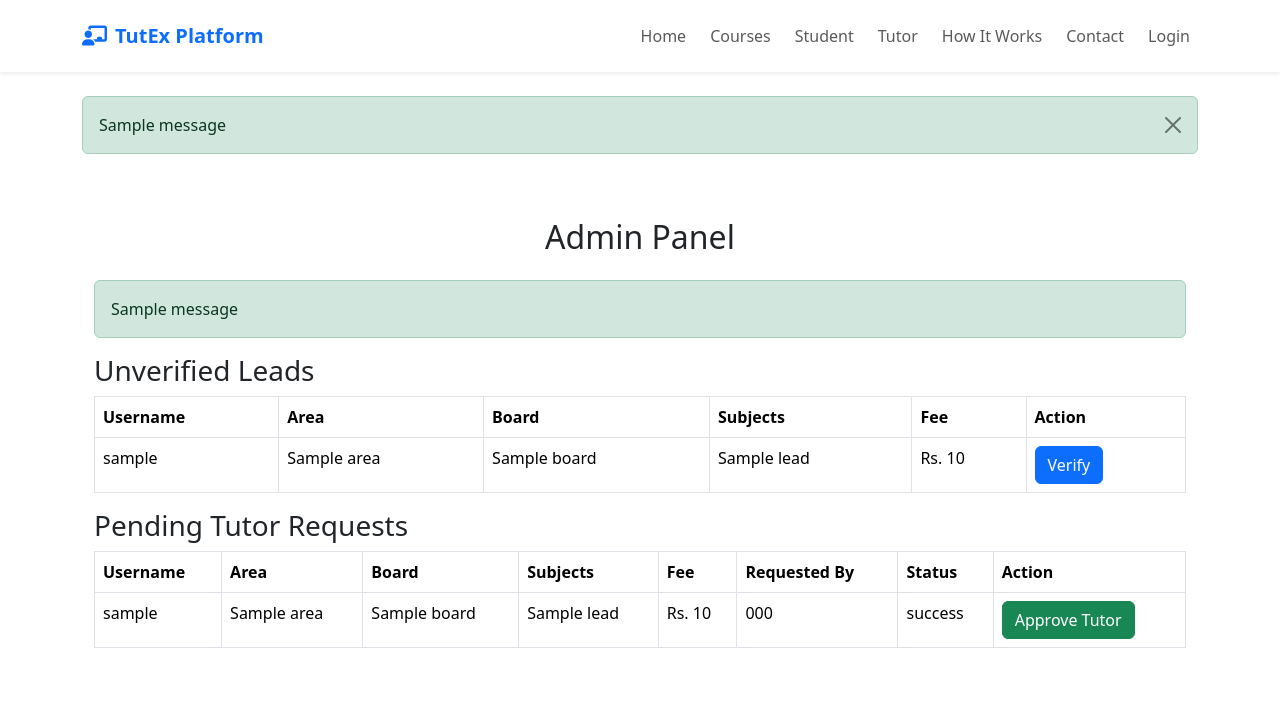
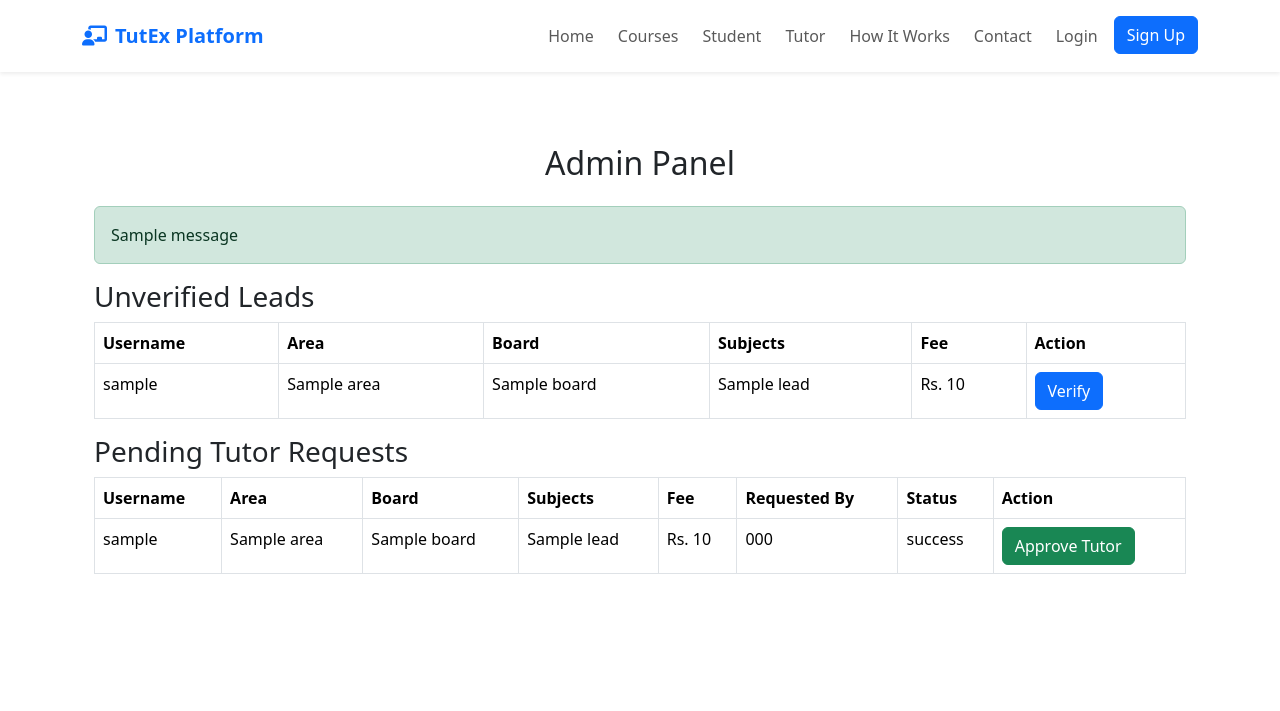
Before and after one commit to abdulrehmangulfaraz/TutEx, a Python web app: template frontend/templates/admin.html in a window 1280 px wide. Shown: the top 711 px of the page. Run offline with Jinja, Linux system fonts and the light colour scheme; the template is opened without the code that fills it: most values are stand-ins (such as "Sample title", 1, 10 or a date in 2020); one stand-in notice (Sample message) is shown; some libraries are stand-ins or nearby versions.

Commit message:
build: Add full user auth flow and secure credentials

```diff
--- a/frontend/templates/base.html
+++ b/frontend/templates/base.html
@@ -5,19 +5,18 @@
   <meta name="viewport" content="width=device-width, initial-scale=1">
   <title>{% block title %}TutEx Platform{% endblock %}</title>
 
-  <!-- Bootstrap CSS -->
-  <link
-    href="https://cdn.jsdelivr.net/npm/bootstrap@5.3.3/dist/css/bootstrap.min.css"
-    rel="stylesheet"
-    integrity="sha384-QWTKZyjpPEjISv5WaRU9OFeRpok6YctnYmDr5pNlyT2bRjXh0JMhjY6hW+ALEwIH"
-    crossorigin="anonymous">
+  <link href="https://cdn.jsdelivr.net/npm/bootstrap@5.3.3/dist/css/bootstrap.min.css" rel="stylesheet" integrity="sha384-QWTKZyjpPEjISv5WaRU9OFeRpok6YctnYmDr5pNlyT2bRjXh0JMhjY6hW+ALEwIH" crossorigin="anonymous">
 
-  <!-- Font Awesome (for icons) -->
-  <link
-    href="https://cdnjs.cloudflare.com/ajax/libs/font-awesome/6.5.0/css/all.min.css"
-    rel="stylesheet"
-    integrity="sha384-qvW/QYw1wvDz8A8Gi9v7q0zA9e3E1F7boAgIuJo3tkf7qx/EDWxPZgyrZAEZwA+6"
-    crossorigin="anonymous">
+  <link rel="stylesheet" href="https://cdnjs.cloudflare.com/ajax/libs/font-awesome/6.5.0/css/all.min.css">
+
+  <link rel="stylesheet" href="https://cdnjs.cloudflare.com/ajax/libs/animate.css/4.1.1/animate.min.css"/>
+  <link rel="stylesheet" href="https://cdnjs.cloudflare.com/ajax/libs/hover.css/2.3.1/css/hover-min.css" />
+  <link rel="stylesheet" href="https://unpkg.com/aos@2.3.4/dist/aos.css" />
+
+  <link rel="stylesheet" href="https://cdnjs.cloudflare.com/ajax/libs/dropzone/5.9.3/dropzone.min.css">
+  <link rel="stylesheet" href="https://cdnjs.cloudflare.com/ajax/libs/intl-tel-input/17.0.13/css/intlTelInput.min.css"/>
+
+  {# <link rel="stylesheet" href="{{ url_for('static', path='css/style.css') }}"> #}
 </head>
 <body>
   <nav class="navbar navbar-expand-lg navbar-light bg-white shadow-sm sticky-top py-3">
@@ -33,101 +32,57 @@
 
       <div class="collapse navbar-collapse" id="navbarContent">
         <ul class="navbar-nav ms-auto mb-2 mb-lg-0 gap-2">
-
           <li class="nav-item">
-            <a class="nav-link {% if request.endpoint == 'home' %}active{% endif %}" href="{{ url_for('home') }}" aria-current="{% if request.endpoint == 'home' %}page{% endif %}">Home</a>
+            <a class="nav-link {% if request.endpoint == 'home' %}active{% endif %}" href="{{ url_for('home') }}">Home</a>
+          </li>
+          <li class="nav-item">
+            <a class="nav-link {% if request.endpoint == 'courses' %}active{% endif %}" href="{{ url_for('courses') }}">Courses</a>
+          </li>
+          <li class="nav-item">
+            <a class="nav-link {% if request.endpoint == 'student' %}active{% endif %}" href="{{ url_for('student') }}">Student</a>
+          </li>
+          <li class="nav-item">
+            <a class="nav-link {% if request.endpoint == 'tutor_dashboard' %}active{% endif %}" href="{{ url_for('tutor_dashboard') }}">Tutor</a>
+          </li>
+          <li class="nav-item">
+            <a class="nav-link {% if request.endpoint == 'how_it_works' %}active{% endif %}" href="{{ url_for('how_it_works') }}">How It Works</a>
+          </li>
+          <li class="nav-item">
+            <a class="nav-link {% if request.endpoint == 'contact' %}active{% endif %}" href="{{ url_for('contact') }}">Contact</a>
           </li>
 
-          <li class="nav-item">
-            <a class="nav-link {% if request.endpoint == 'home' %}active{% endif %}" href="{{ url_for('courses') }}" aria-current="{% if request.endpoint == 'home' %}page{% endif %}">Courses</a>
-          </li>
-
-          <li class="nav-item">
-            <a class="nav-link {% if request.endpoint == 'student' %}active{% endif %}" href="{{ url_for('student') }}" aria-current="{% if request.endpoint == 'student' %}page{% endif %}">Student</a>
-          </li>
-
-          <li class="nav-item">
-            <a class="nav-link {% if request.endpoint == 'tutor_dashboard' %}active{% endif %}" href="{{ url_for('tutor_dashboard') }}" aria-current="{% if request.endpoint == 'tutor_dashboard' %}page{% endif %}">Tutor</a>
-          </li>
-
-          <li class="nav-item">
-            <a class="nav-link {% if request.endpoint == 'how_it_works' %}active{% endif %}" href="{{ url_for('how_it_works') }}" aria-current="{% if request.endpoint == 'how_it_works' %}page{% endif %}">How It Works</a>
-          </li>
-
-          <li class="nav-item">
-            <a class="nav-link {% if request.endpoint == 'contact' %}active{% endif %}" href="{{ url_for('contact') }}" aria-current="{% if request.endpoint == 'contact' %}page{% endif %}">Contact</a>
-          </li>
-
-          {% if session.get('user') %}
-            <li class="nav-item d-flex align-items-center px-2">
-              <span class="nav-link text-muted small">Welcome, {{ session.user.username }}</span>
-            </li>
-            <li class="nav-item">
-              <a class="nav-link" href="{{ url_for('logout') }}">Logout</a>
+          {% if session and session.get('user') %}
+            <li class="nav-item dropdown">
+              <a class="nav-link dropdown-toggle" href="#" id="navbarDropdown" role="button" data-bs-toggle="dropdown" aria-expanded="false">
+                Welcome, {{ session.user.username }}
+              </a>
+              <ul class="dropdown-menu" aria-labelledby="navbarDropdown">
+                <li><a class="dropdown-item" href="{{ url_for('dashboard') }}">Dashboard</a></li>
+                <li><hr class="dropdown-divider"></li>
+                <li><a class="dropdown-item" href="{{ url_for('logout') }}">Logout</a></li>
+              </ul>
             </li>
           {% else %}
             <li class="nav-item">
               <a class="nav-link {% if request.endpoint == 'login' %}active{% endif %}" href="{{ url_for('login') }}">Login</a>
             </li>
+            <li class="nav-item">
+                <a href="{{ url_for('signup') }}" class="btn btn-primary">Sign Up</a>
+            </li>
           {% endif %}
-
         </ul>
       </div>
     </div>
   </nav>
 
-  <div class="container mt-4">
-    {% with messages = get_flashed_messages(with_categories=true) %}
-      {% if messages %}
-        {% for category, msg in messages %}
-          <div class="alert alert-{{ category }} alert-dismissible fade show" role="alert">
-            {{ msg }}
-            <button type="button" class="btn-close" data-bs-dismiss="alert" aria-label="Close"></button>
-          </div>
-        {% endfor %}
-      {% endif %}
-    {% endwith %}
+  <main class="container mt-4">
+    {% block content %}{% endblock %}
+  </main>
 
-    {% block content %}{% endblock %}
-  </div>
-
-  <!-- Bootstrap JS Bundle -->
-  <script
-    src="https://cdn.jsdelivr.net/npm/bootstrap@5.3.3/dist/js/bootstrap.bundle.min.js"
-    integrity="sha384-YvpcrYf0tY3lHB60NNkmXc5s9fDVZLESaAA55NDzOxhy9GkcIdslK1eN7N6jIeHz"
-    crossorigin="anonymous"></script>
-<!-- Add in base.html head -->
-<link rel="stylesheet" href="https://cdnjs.cloudflare.com/ajax/libs/hover.css/2.3.1/css/hover-min.css" />
-<link rel="stylesheet" href="https://unpkg.com/aos@2.3.4/dist/aos.css" />
+  <script src="https://cdn.jsdelivr.net/npm/bootstrap@5.3.3/dist/js/bootstrap.bundle.min.js" integrity="sha384-YvpcrYf0tY3lHB60NNkmXc5s9fDVZLESaAA55NDzOxhy9GkcIdslK1eN7N6jIeHz" crossorigin="anonymous"></script>
   <script src="https://unpkg.com/aos@2.3.4/dist/aos.js"></script>
-<script>
-  AOS.init();
-</script>
-<!-- Bootstrap -->
-<link href="https://cdn.jsdelivr.net/npm/bootstrap@5.3.2/dist/css/bootstrap.min.css" rel="stylesheet">
-<script src="https://cdn.jsdelivr.net/npm/bootstrap@5.3.2/dist/js/bootstrap.bundle.min.js"></script>
-
-<!-- AOS Animation -->
-<link href="https://unpkg.com/aos@2.3.4/dist/aos.css" rel="stylesheet">
-<script src="https://unpkg.com/aos@2.3.4/dist/aos.js"></script>
-
-<!-- Animate.css -->
-<link rel="stylesheet" href="https://cdnjs.cloudflare.com/ajax/libs/animate.css/4.1.1/animate.min.css"/>
-
-<!-- Hover.css -->
-<link rel="stylesheet" href="https://cdnjs.cloudflare.com/ajax/libs/hover.css/2.3.1/css/hover-min.css" />
-
-<!-- Font Awesome -->
-<link rel="stylesheet" href="https://cdnjs.cloudflare.com/ajax/libs/font-awesome/6.4.0/css/all.min.css">
-
-<!-- Dropzone (for file uploads) -->
-<link rel="stylesheet" href="https://cdnjs.cloudflare.com/ajax/libs/dropzone/5.9.3/dropzone.min.css">
   <script src="https://cdnjs.cloudflare.com/ajax/libs/dropzone/5.9.3/min/dropzone.min.js"></script>
-
-<!-- IntlTelInput -->
-<link rel="stylesheet" href="https://cdnjs.cloudflare.com/ajax/libs/intl-tel-input/17.0.13/css/intlTelInput.min.css"/>
   <script src="https://cdnjs.cloudflare.com/ajax/libs/intl-tel-input/17.0.13/js/intlTelInput.min.js"></script>
-
   <script>
     AOS.init();
   </script>
```
Also changed, not shown: requirements.txt (+15 -24 lines). Lines whose indentation alone changed are shown as unchanged.
